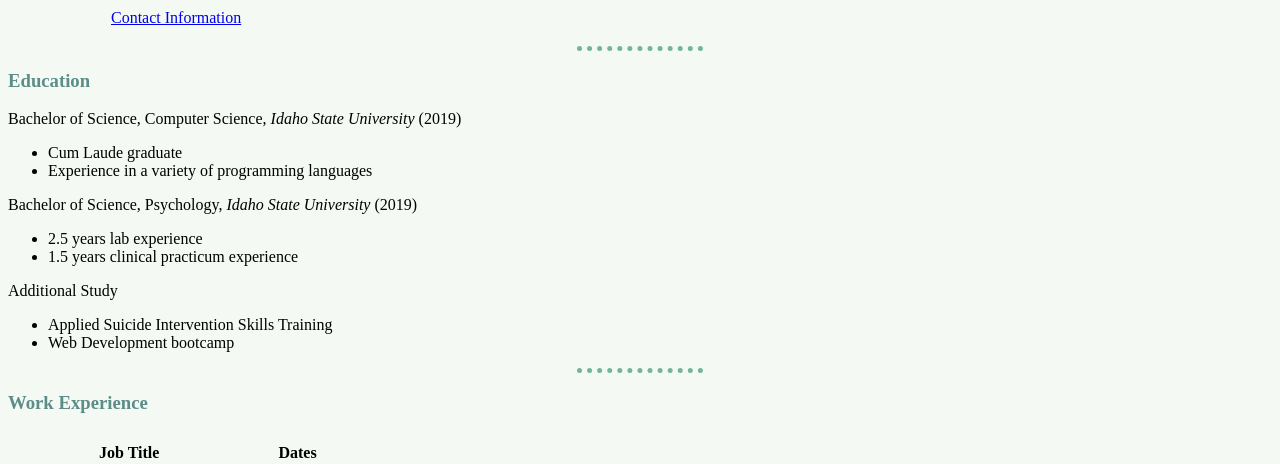
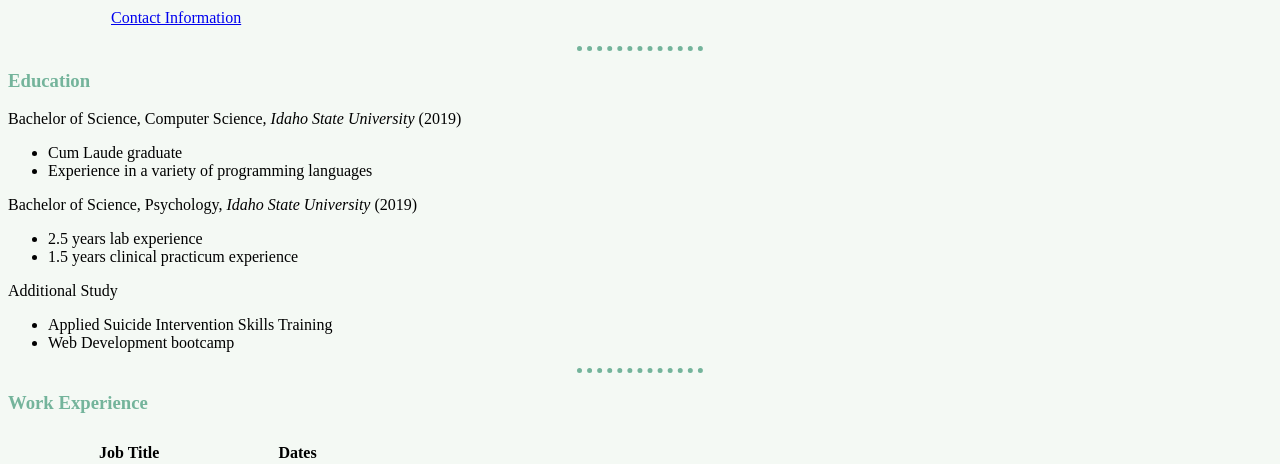
Before and after one commit to chrirex/CV, a plain HTML site: page index.html in a window 1280 px wide. Shown: the part 158-622 px from the top of the page. Drawn offline with Linux system fonts and the light colour scheme.

Commit message:
Add files via upload

```diff
--- a/css/style.css
+++ b/css/style.css
@@ -15,5 +15,5 @@ h1 {
 }
 
 h3 {
-  color: #5c8d89;
+  color: #74b49b;
 }
```
